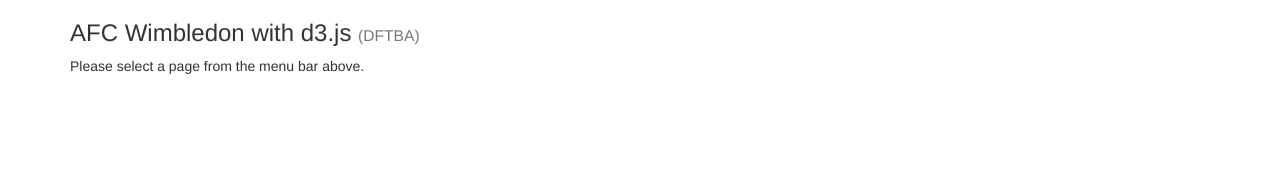
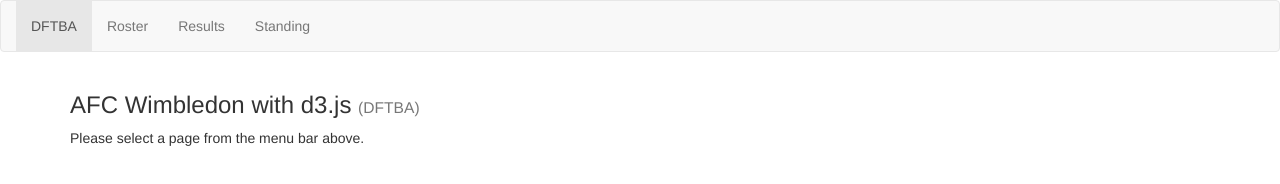
Before and after one commit to lauradebella/rapidD3, a plain HTML site: page index.html in a window 1280 px wide. Drawn offline with nearby package versions, Linux system fonts and the light colour scheme.

Commit message:
Adding menu navigation to index

```diff
--- a/02-creating-a-table/index.html
+++ b/02-creating-a-table/index.html
@@ -12,5 +12,6 @@
         </div>
         <script src="http://d3js.org/d3.v3.min.js"></script>
         <script src="roster.js"></script>
+        <script type="text/javascript" src="nav.js"></script>
     </body>
 </html>
--- a/index.html
+++ b/index.html
@@ -12,5 +12,7 @@
         </div>
 
         <script type="text/javascript" src="http://d3js.org/d3.v3.min.js"></script>
+        <script type="text/javascript" src="/nav.js"></script>
+
     </body>
 </html>
--- /dev/null
+++ b/nav.csv
@@ -0,0 +1,5 @@
+code,href,label
+index,/index.html,DFTBA
+02,02-creating-a-table/,Roster
+03,03-creating-charts/,Results
+04,04-temporal-comparisons/,Standing
--- /dev/null
+++ b/nav.js
@@ -0,0 +1,21 @@
+d3.csv('/nav.csv', function(data){
+    d3.select("body")
+        .insert("nav", ":first-child")
+        .attr("class", "navbar navbar-default")
+        .attr("role", "navigation")
+            .append("div")
+                .classed("container-fluid", true)
+                .append("ul")
+                    .classed("nav", true)
+                    .classed("navbar-nav", true)
+                    .selectAll("li")
+                    .data(data)
+                    .enter()
+                    .append("li")
+                        .classed("active", function(d){
+                            return location.pathname.indexOf(d.code) >= 0;
+                        })
+                        .append("a")
+                            .attr("href", function(d){return d.href;})
+                            .text(function(d){return d.label;});
+});
```
Also changed, not shown: 03-creating-charts/index.html (+1 -0 lines), 04-temporal-comparisons/index.html (+1 -0 lines).
